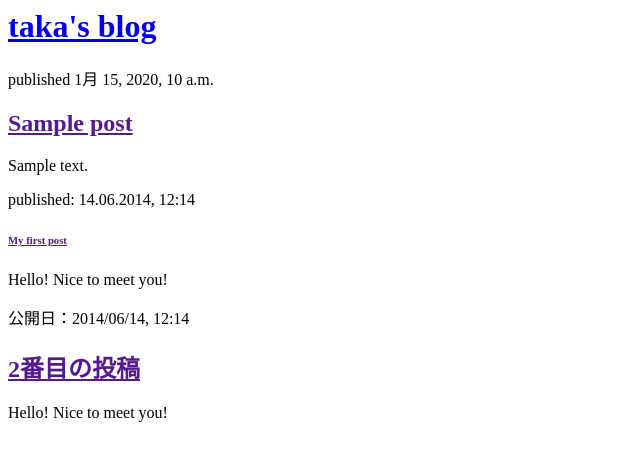
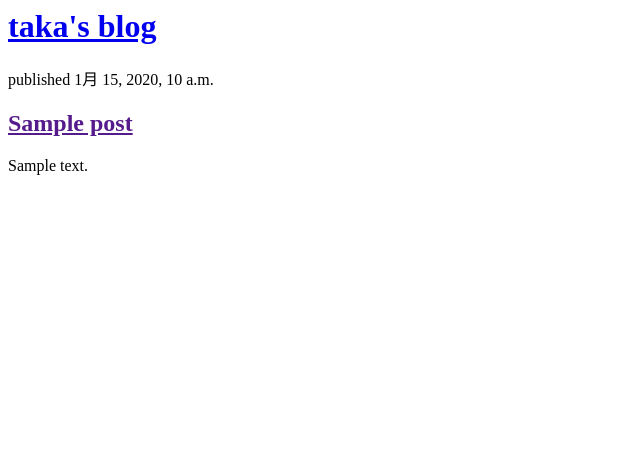
Before and after one commit to pg7x5f2v/my-first-blog, a Django app: page / in a window 1280 px wide. Shown: the top 461 px of the page, without its empty margins (0-640 px from the left). Run offline with Django 3.2, Linux system fonts and the light colour scheme; tables that the repository leaves empty hold one stand-in row (values such as "Sample post").

Commit message:
Modified templates to display posts from database

```diff
--- a/blog/templates/blog/post_list.html
+++ b/blog/templates/blog/post_list.html
@@ -14,17 +14,5 @@
                 <p>{{ post.text|linebreaksbr}}</p>
             </div>
         {% endfor %}
-
-        <div>
-            <p>published: 14.06.2014, 12:14</p>
-            <h6><a href="">My first post</a></h6>
-            <p>Hello! Nice to meet you!</p>
-        </div>
-
-        <div>
-            <p>公開日：2014/06/14, 12:14</p>
-            <h2><a href="">2番目の投稿</a></h2>
-            <p>Hello! Nice to meet you!</p>
-        </div>
     </body>
 </html>
```
